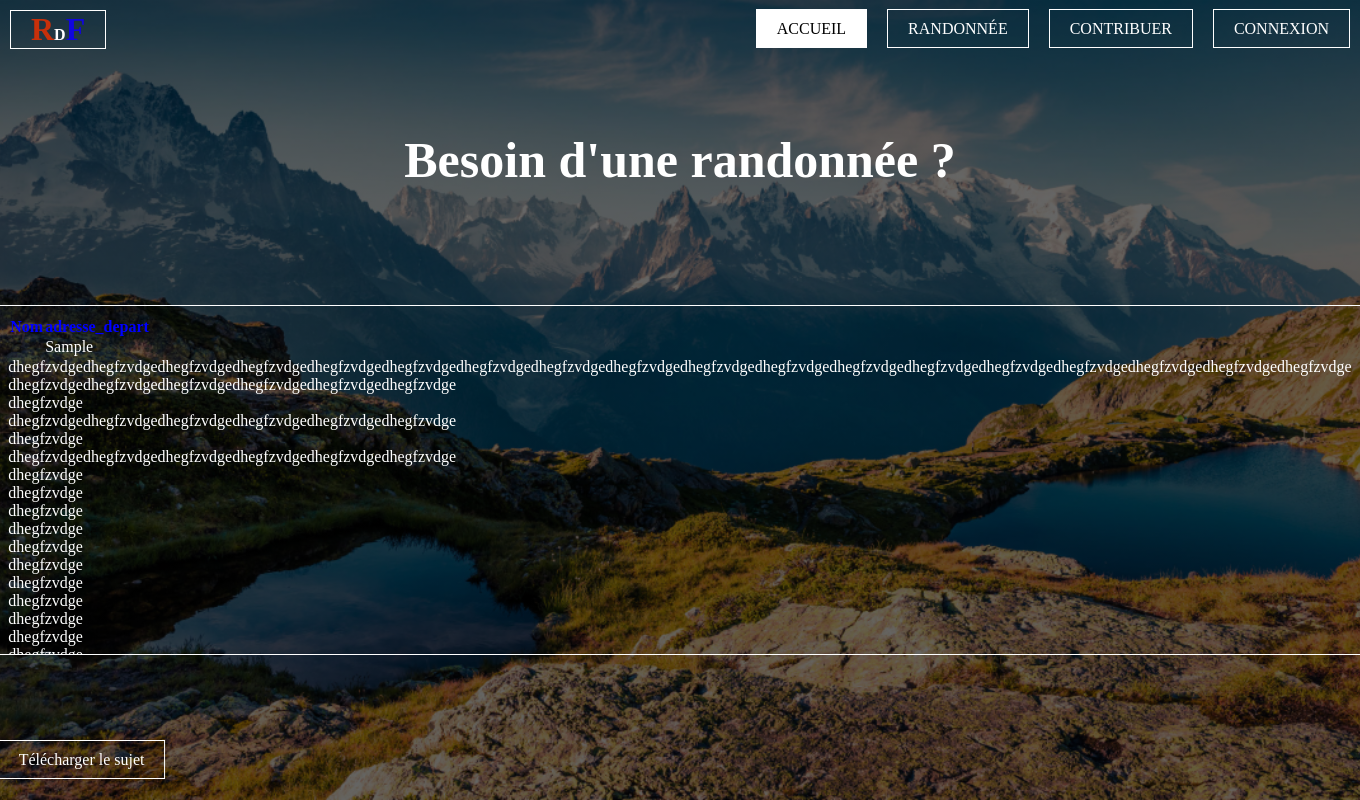
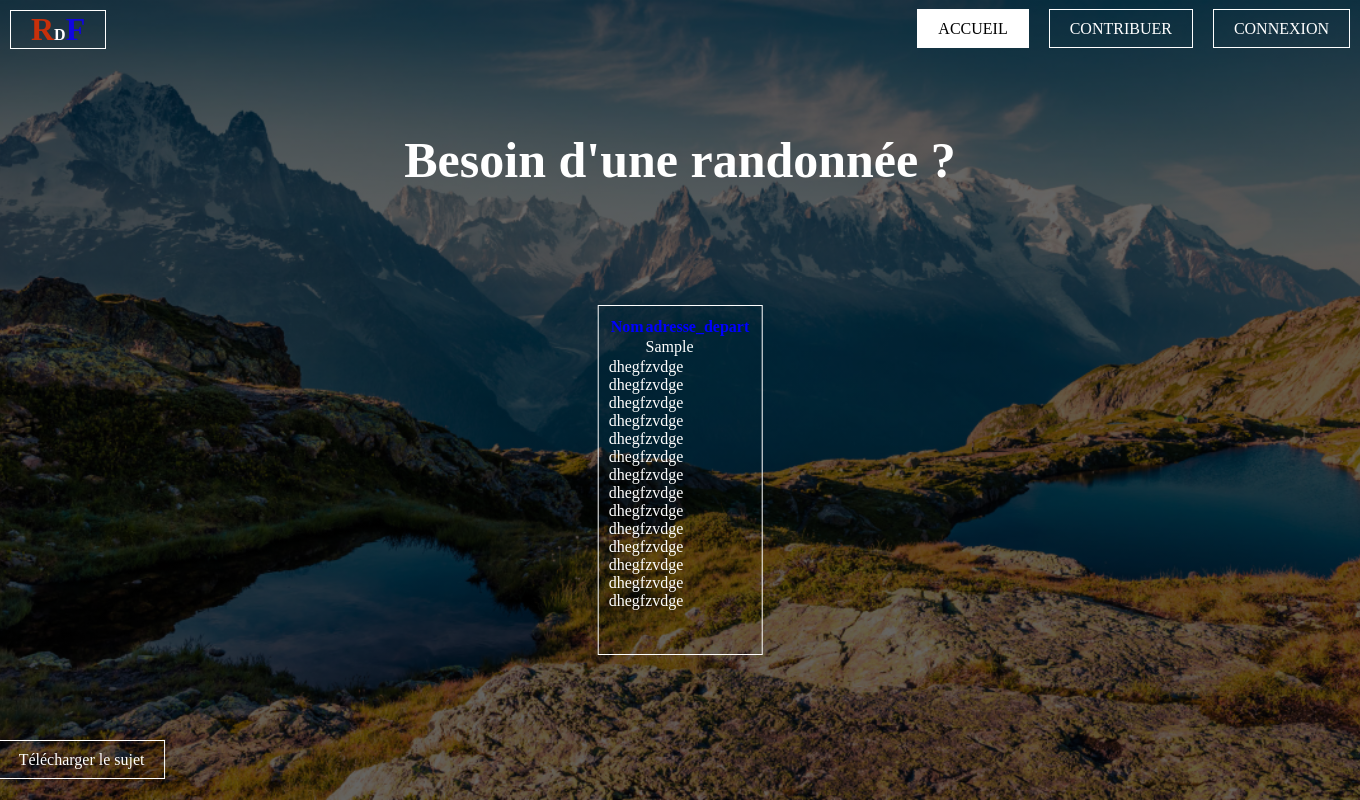
Before and after one commit to arcadiumstreet/webprojet, a PHP site: page /index.php in a window 1360 px wide. Run offline with PHP 8.4, Linux system fonts and the light colour scheme; tables that the repository leaves empty or names only in its code hold one stand-in row (values such as "Sample post"); data that the repository does not hold is empty.

Commit message:
debutRando

```diff
--- a/Connexion.php
+++ b/Connexion.php
@@ -16,7 +16,6 @@
       <nav>
       <ul>
         <li><a href="Index.php">Accueil</a></li>
-        <li><a href="Randonne.php">Randonnée</a></li>
         <li><a href="Contribuer.php">Contribuer</a></li>
         <li class="active"><a href="Connexion.php">Connexion</a></li>
       </ul>
--- a/ConnexionBis.php
+++ b/ConnexionBis.php
@@ -16,7 +16,6 @@
       <nav>
       <ul>
         <li><a href="Index.php">Accueil</a></li>
-        <li><a href="Randonne.php">Randonnée</a></li>
         <li><a href="Contribuer.php">Contribuer</a></li>
         <li class="active"><a href="Connexion.php">Connexion</a></li>
       </ul>
--- a/Contribuer.php
+++ b/Contribuer.php
@@ -15,7 +15,6 @@
       <nav>
         <ul>
           <li><a href="index.php">Accueil</a></li>
-          <li><a href="Randonne.php">Randonnée</a></li>
           <li class="active"><a href="Contribuer.php">contribuer</a></li>
           <li><a href="Connexion.php">Connexion</a></li>
         </ul>
--- a/ContribuerBis.php
+++ b/ContribuerBis.php
@@ -15,7 +15,6 @@
       <nav>
         <ul>
           <li><a href="index.php">Accueil</a></li>
-          <li><a href="Randonne.php">Randonnée</a></li>
           <li class="active"><a href="Contribuer.php">contribuer</a></li>
           <li><a href="Connexion.php">Connexion</a></li>
         </ul>
--- a/Randonne.php
+++ b/Randonne.php
@@ -15,7 +15,6 @@
       <nav>
         <ul>
           <li><a href="index.php">Accueil</a></li>
-          <li class="active"><a href="Randonne.php">Randonnée</a></li>
           <li><a href="Contribuer.php">contribuer</a></li>
           <li><a href="Connexion.php">Connexion</a></li>
         </ul>
--- a/index.php
+++ b/index.php
@@ -15,7 +15,6 @@
       <nav>
         <ul>
           <li class="active"><a href="Index.php">Accueil</a></li>
-          <li><a href="Randonne.php">Randonnée</a></li>
           <li><a href="Contribuer.php">contribuer</a></li>
           <li><a href="Connexion.php">Connexion</a></li>
         </ul>
@@ -48,27 +47,18 @@
       $dbh = null;
   echo "<table style='border-collapse: separate '>";
   echo "<tr style='color: blue'>
-        <th>Nom </th>
-        <th>adresse_depart</th>
+          <th> Nom </th>
+          <th> adresse_depart </th>
       </tr>";
   foreach ($result as $row) {
       echo "<tr>";
-    echo "<td>" . $row['Nom'] . "</td>";
+      echo '<td><a href="Randonne.php?nom_rando=' . $row['Nom'] . '">' . $row['Nom'] . '</a></td>';
       echo "<td>" . $row['adresse_depart'] . "</td>";
       echo "</tr>";
   }
   echo "</table>";
 
 ?>
-
-
-<p>dhegfzvdgedhegfzvdgedhegfzvdgedhegfzvdgedhegfzvdgedhegfzvdgedhegfzvdgedhegfzvdgedhegfzvdgedhegfzvdgedhegfzvdgedhegfzvdgedhegfzvdgedhegfzvdgedhegfzvdgedhegfzvdgedhegfzvdgedhegfzvdge</p>
-<p>dhegfzvdgedhegfzvdgedhegfzvdgedhegfzvdgedhegfzvdgedhegfzvdge</p>
-<p>dhegfzvdge</p>
-<p>dhegfzvdgedhegfzvdgedhegfzvdgedhegfzvdgedhegfzvdgedhegfzvdge</p>
-<p>dhegfzvdge</p>
-<p>dhegfzvdgedhegfzvdgedhegfzvdgedhegfzvdgedhegfzvdgedhegfzvdge</p>
-<p>dhegfzvdge</p>
 
       <p>dhegfzvdge</p>
       <p>dhegfzvdge</p>
```
Lines whose indentation alone changed are shown as unchanged.
